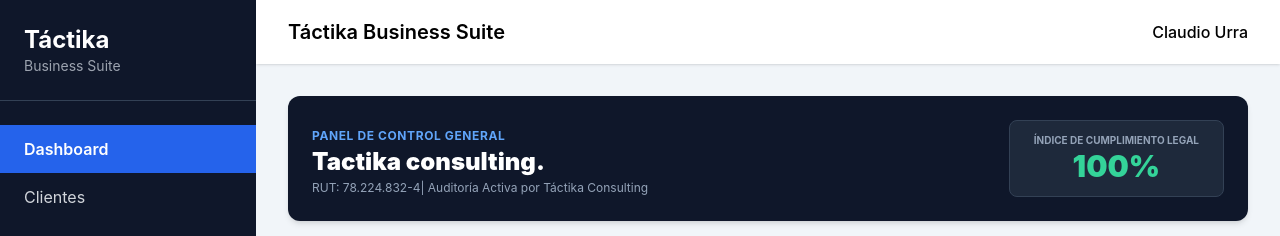
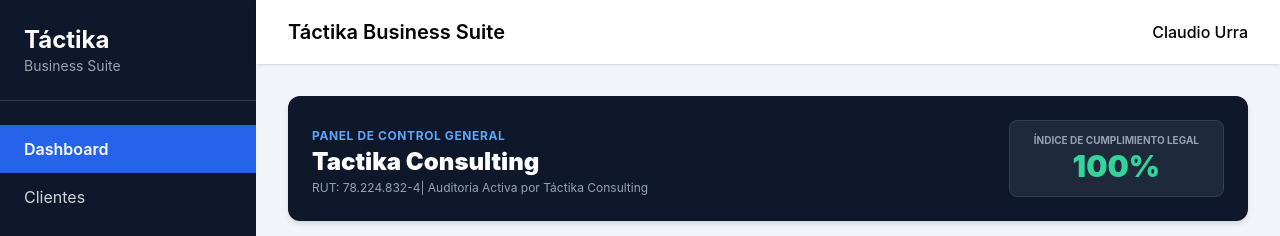
Before and after one commit to tactikaconsulting/tactika-business-suite, a React (Vite) app: page / in a window 1280 px wide. Shown: the top 236 px of the page. Built offline with nearby package versions, Linux system fonts and the light colour scheme.

Commit message:
Actualizar datos de empresa

```diff
--- a/src/pages/Dashboard.jsx
+++ b/src/pages/Dashboard.jsx
@@ -42,7 +42,7 @@
       <div className="bg-slate-900 text-white p-6 rounded-xl shadow-md flex flex-col md:flex-row justify-between items-start md:items-center gap-4">
         <div>
           <span className="text-xs font-bold uppercase tracking-wider text-blue-400">Panel de Control General</span>
-          <h2 className="text-2xl font-black text-white">Tactika consulting.</h2>
+          <h2 className="text-2xl font-black text-white">Tactika Consulting</h2>
           <p className="text-xs text-slate-400 mt-0.5">RUT: 78.224.832-4| Auditoría Activa por Táctika Consulting</p>
         </div>
         <div className="bg-slate-800 border border-slate-700 px-6 py-3 rounded-lg text-center w-full md:w-auto">
```
